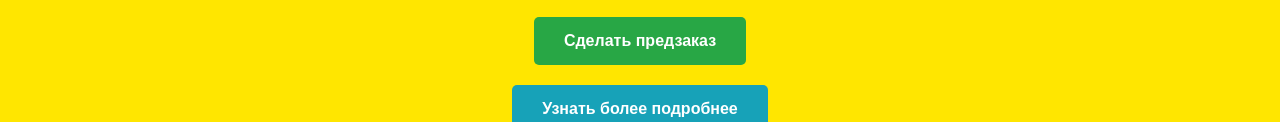
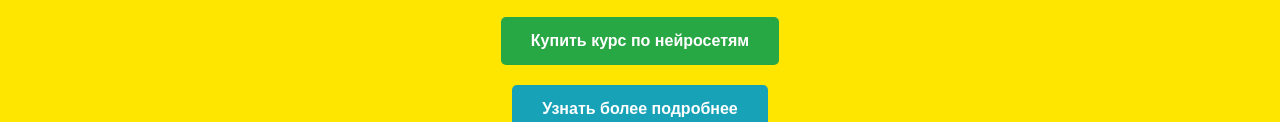
Before and after one commit to suralokin123/Neiro, a plain HTML site: page index.html in a window 1280 px wide. Shown: the part 1065-1187 px from the top of the page. Drawn offline with Linux system fonts and the light colour scheme.

Commit message:
обновил текст

```diff
--- a/index.html
+++ b/index.html
@@ -128,7 +128,7 @@
     </div>
     <div class="btn__wrapper container">
         <button class="btn btn__preorder">
-            <a href="https://njtc.pro/reg/Suralokin">Сделать предзаказ</a>
+            <a href="https://njtc.pro/reg/Suralokin">Купить курс по нейросетям</a>
         </button>
         <button class="btn btn__learn-more">
             <a href="https://t.me/MlM2022_bot?start=ref_Suralokin">Узнать более подробнее</a>
```
